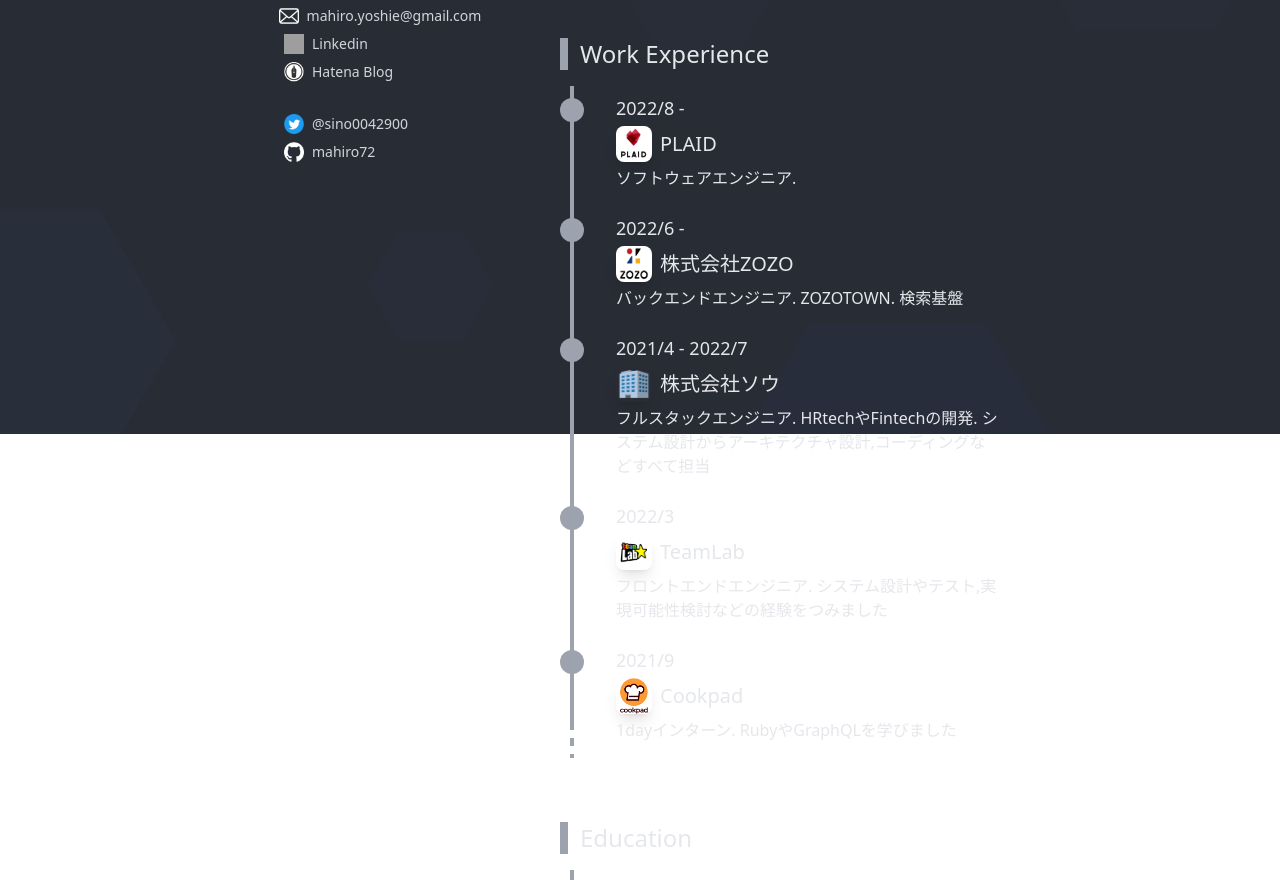
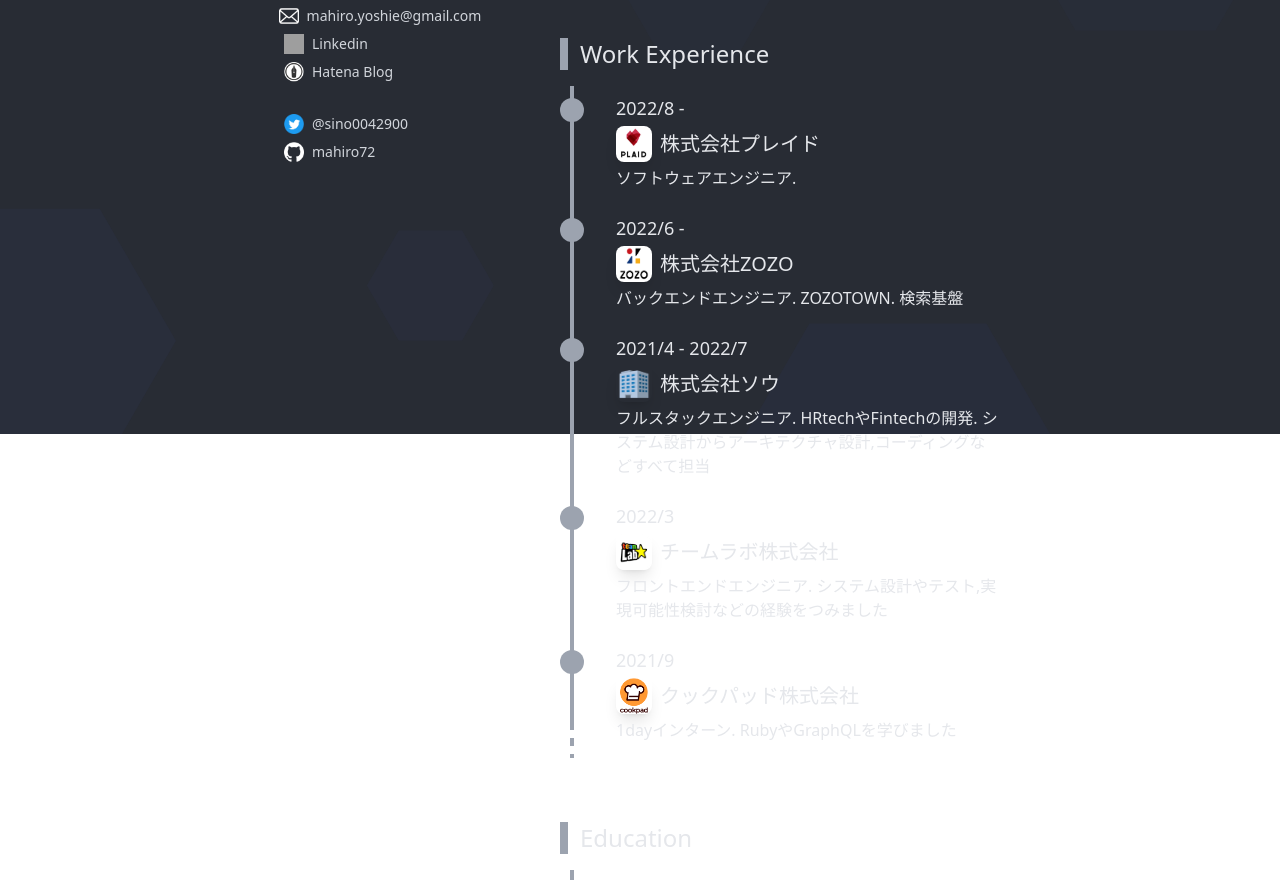
Before and after one commit to mahiro72/mahiro72-resume, a React (Create React App) app: page / in a window 1280 px wide. Shown: the part 366-1246 px from the top of the page. Built offline with nearby package versions, Linux system fonts and the light colour scheme; grey boxes are pictures that could not be loaded.

Commit message:
会社名更新

```diff
--- a/src/data/profile/work/data.ts
+++ b/src/data/profile/work/data.ts
@@ -9,7 +9,7 @@
         {
             "date":"2022/8 -",
             "img":img_plaid,
-            "name":"PLAID",
+            "name":"株式会社プレイド",
             "about":"ソフトウェアエンジニア."
         },
         {
@@ -27,13 +27,13 @@
         {
             "date":"2022/3",
             "img":img_teamlab,
-            "name":"TeamLab",
+            "name":"チームラボ株式会社",
             "about":"フロントエンドエンジニア. システム設計やテスト,実現可能性検討などの経験をつみました"
         },
         {
             "date":"2021/9",
             "img":img_cookpad,
-            "name":"Cookpad",
+            "name":"クックパッド株式会社",
             "about":"1dayインターン. RubyやGraphQLを学びました"
         },
     ]
```
